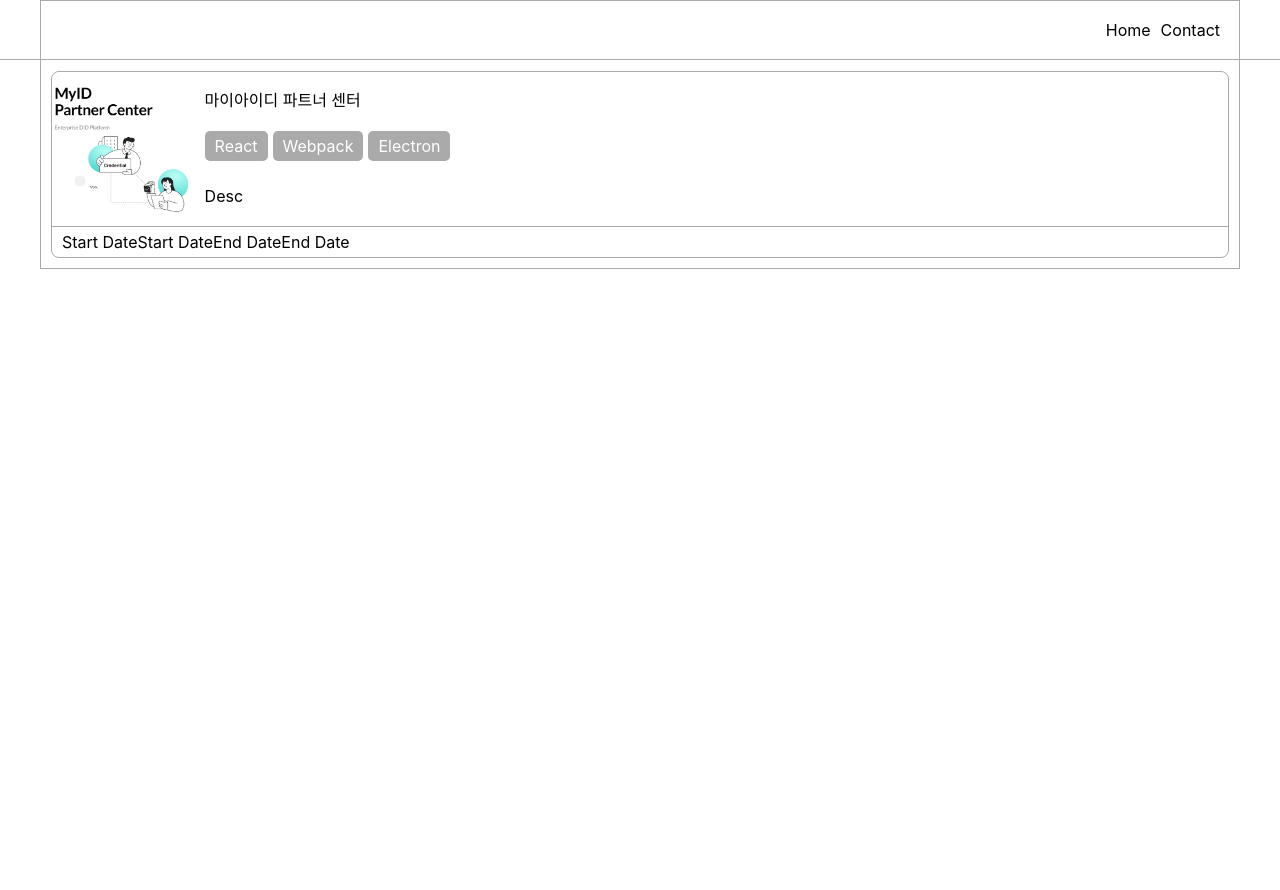
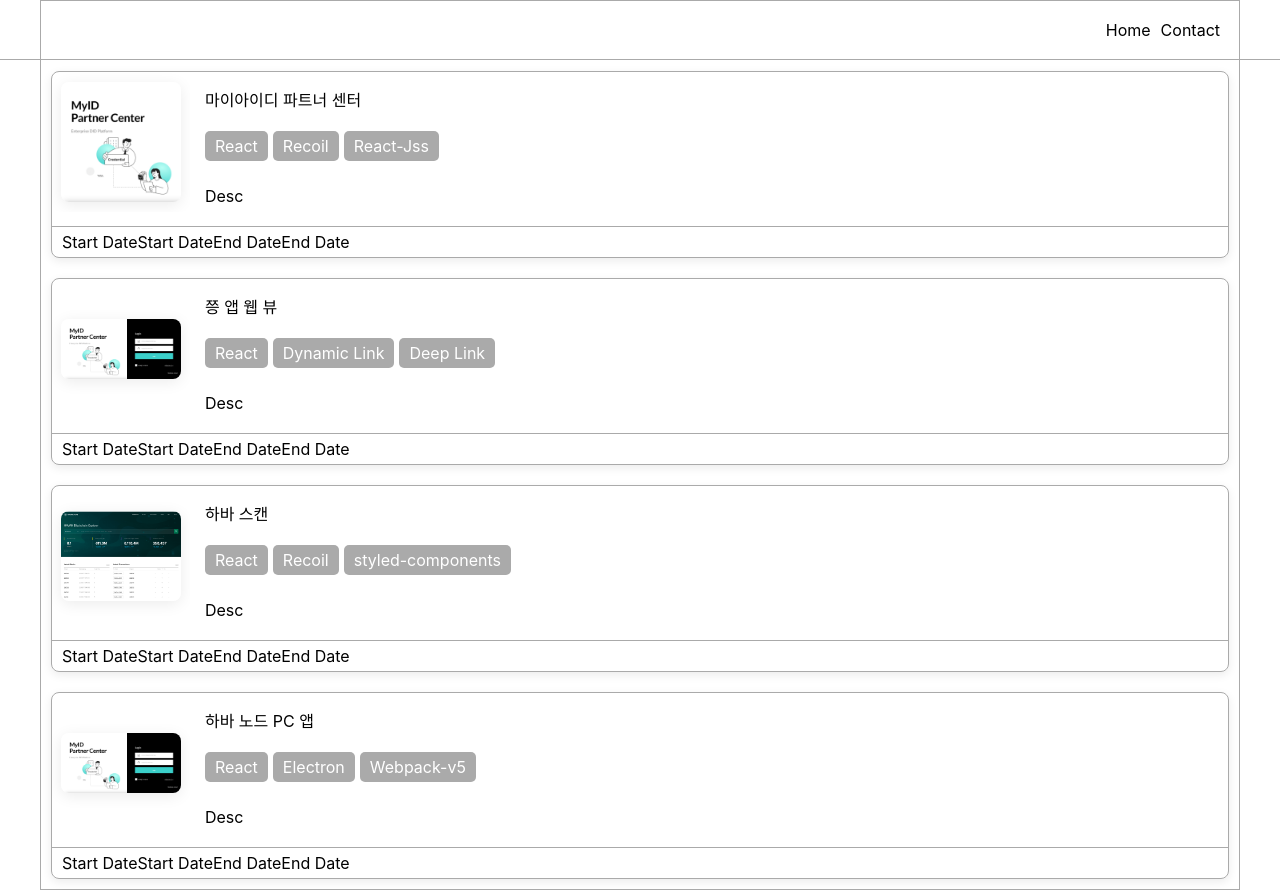
Before and after one commit to ksheyon123/project__portfolio, a React app: page / in a window 1280 px wide. Before the commit the page ends 800 px from the top, so only its background shows below. Built offline with nearby package versions, Linux system fonts and the light colour scheme.

Commit message:
KSH-1, Add Thumb-Nail & BG

```diff
--- a/public/index.html
+++ b/public/index.html
@@ -3,7 +3,10 @@
   <head>
     <meta charset="utf-8" />
     <link rel="icon" href="%PUBLIC_URL%/favicon.ico" />
-    <meta name="viewport" content="width=device-width, initial-scale=1" />
+    <meta
+      name="viewport"
+      content="width=device-width, initial-scale=1.0, maximum-scale=1.0, user-scalable=0"
+    />
     <meta name="theme-color" content="#000000" />
     <meta
       name="description"
--- a/src/components/common/Card.tsx
+++ b/src/components/common/Card.tsx
@@ -9,6 +9,7 @@ const StyledCard = styled.div`
   width : 100%;
   border-radius : 8px;
   border : 1px solid #AAA;
+  box-shadow: 0px 3px 10px 0px rgba(0, 0, 0, 0.08);
   cursor: pointer;
   & > div.content-area {
     display : flex;
@@ -21,10 +22,15 @@ const StyledCard = styled.div`
       height : 140px;
       border-radius : 8px;
       overflow : hidden;
+      padding :10px;
       & > img {
-        width : 160px;
-        height : 160px;
-        filter : blur(0.5px)
+        width: auto;
+          height: auto;
+          max-width : 120px;
+          max-height : 120px;
+          aspect-ratio: auto;
+        border-radius: 8px;
+        box-shadow: 0px 3px 15px 0px rgba(0, 0, 0, 0.08);
       }
     }
     & > div.desc-area {
@@ -68,6 +74,47 @@ const StyledCard = styled.div`
       & > div.img-area {
         width : 100%;
         height : 240px;
+        margin-bottom : 20px;
+        padding :10px;
+        & > img {
+          width: auto;
+          height: auto;
+          max-width : 540px;
+          max-height : 240px;
+          aspect-ratio: auto;
+          border-radius: 8px;
+          box-shadow: 0px 3px 15px 0px rgba(0, 0, 0, 0.08);
+        }
+      }
+      & > div.desc-area {
+        padding : 0px;
+      }
+    }
+    & > div.footer-area {
+      & > div.project-period {
+      }
+    }
+  }
+  @media screen and (max-width : 420px) {
+    & > div.content-area {
+      display: flex;
+      flex-direction: column;
+      padding : 15px;
+      & > div.img-area {
+        width : 100%;
+        height : 240px;
+        margin-bottom : 20px;
+        padding :10px;
+
+        & > img {
+          width: auto;
+          height: auto;
+          max-width : 540px;
+          max-height : 240px;
+          aspect-ratio: auto;
+          border-radius: 8px;
+          box-shadow: 0px 3px 15px 0px rgba(0, 0, 0, 0.08);
+        }
       }
       & > div.desc-area {
         padding : 0px;
@@ -85,6 +132,7 @@ const Card: React.FC<IProps> = ({ item }) => {
   const {
     icon,
     title,
+    thumb,
     tags,
     desc,
     st,
@@ -95,18 +143,26 @@ const Card: React.FC<IProps> = ({ item }) => {
     <StyledCard>
       <div className="content-area">
         <div className="img-area">
-          <img src={icon} />
+          <img src={thumb} alt="thumb" />
         </div>
         <div className="header-area"></div>
         <div className="desc-area">
           <div className="title-txt">
             <span>{title}</span>
           </div>
-          <div className="tags">
-            <div>React</div>
-            <div>Webpack</div>
-            <div>Electron</div>
-          </div>
+          {!!tags && (
+            <div className="tags">
+              {
+                tags.map((el) => {
+                  return (
+                    <div>
+                      {el}
+                    </div>
+                  )
+                })
+              }
+            </div>
+          )}
           <div className="content-txt">
             Desc
           </div>
@@ -124,7 +180,7 @@ const Card: React.FC<IProps> = ({ item }) => {
           </div>
         </div>
       </div>
-    </StyledCard>
+    </StyledCard >
   )
 }
 
--- a/src/constants/items.tsx
+++ b/src/constants/items.tsx
@@ -1,14 +1,43 @@
 import myid from "src/assets/bgs/myid.png";
+import scan from "src/assets/bgs/scan.png";
 import thumb_myid from "src/assets/thumb/thumb-myid.png";
+import thumb_scan from "src/assets/thumb/thumb-scan.png";
 
 export const items = [
   {
-    thumb: myid,
-    icon: thumb_myid,
+    thumb: thumb_myid,
+    icon: myid,
     title: "마이아이디 파트너 센터",
     tags: ["React", "Recoil", "React-Jss"],
     desc: "",
-    st: new Date("2021/06/09").valueOf(),
-    en: new Date("2021/09/09").valueOf(),
-  }
+    st: new Date("2021/04/14").valueOf(),
+    en: new Date("2022/02/18").valueOf(),
+  },
+  {
+    thumb: myid,
+    icon: thumb_myid,
+    title: "쯩 앱 웹 뷰",
+    tags: ["React", "Dynamic Link", "Deep Link"],
+    desc: "",
+    st: new Date("2021/03/31").valueOf(),
+    en: new Date("2022/03/07").valueOf(),
+  },
+  {
+    thumb: thumb_scan,
+    icon: scan,
+    title: "하바 스캔",
+    tags: ["React", "Recoil", "styled-components"],
+    desc: "",
+    st: new Date("2022/03/11").valueOf(),
+    en: "진행중",
+  },
+  {
+    thumb: myid,
+    icon: thumb_myid,
+    title: "하바 노드 PC 앱",
+    tags: ["React", "Electron", "Webpack-v5"],
+    desc: "",
+    st: new Date("2022/0/11").valueOf(),
+    en: "진행중",
+  },
 ]
--- a/src/constants/types.tsx
+++ b/src/constants/types.tsx
@@ -1,8 +1,9 @@
 export type CardType = {
+  thumb?: string;
   icon?: string;
   title: string;
   tags: string[];
   desc: string;
   st: number;
-  en: number;
+  en: number | string;
 }
```
Also changed, not shown: src/assets/bgs/scan.png (added), src/assets/thumb/thumb-scan.png (added).
